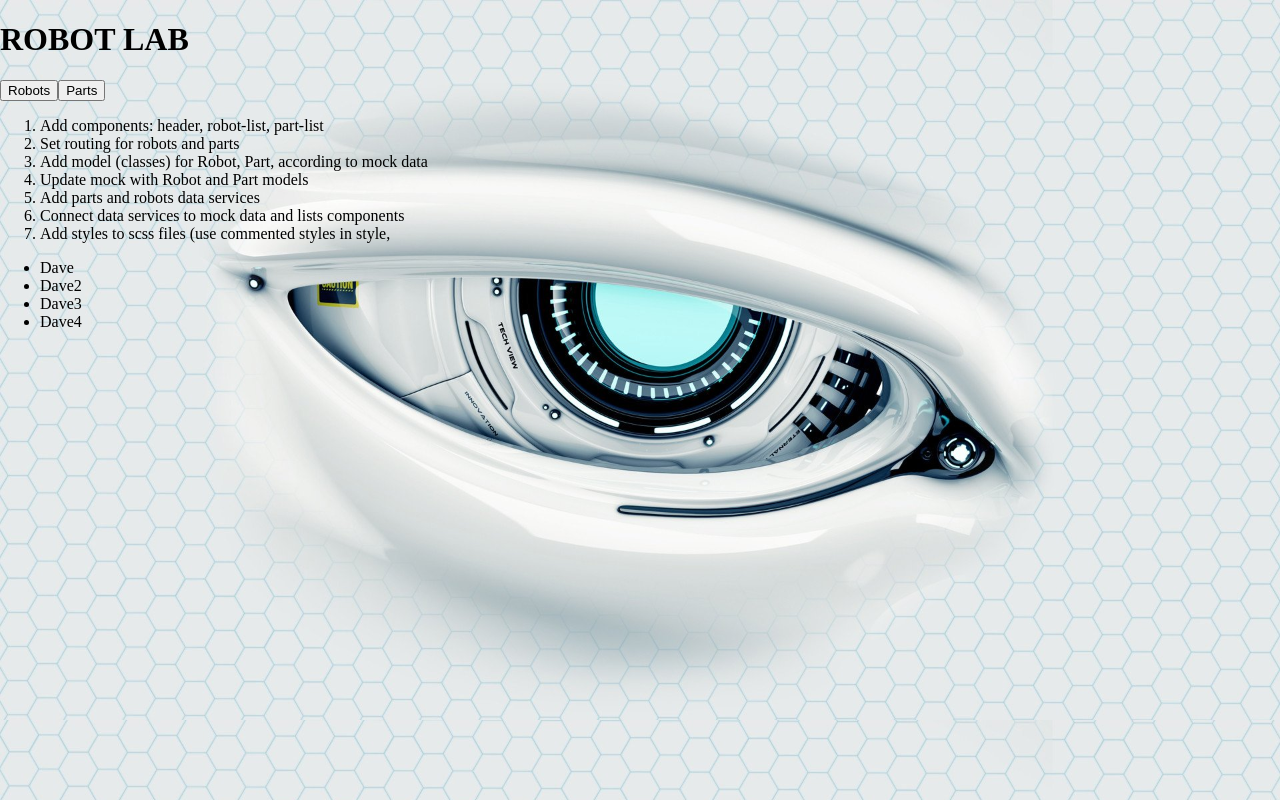
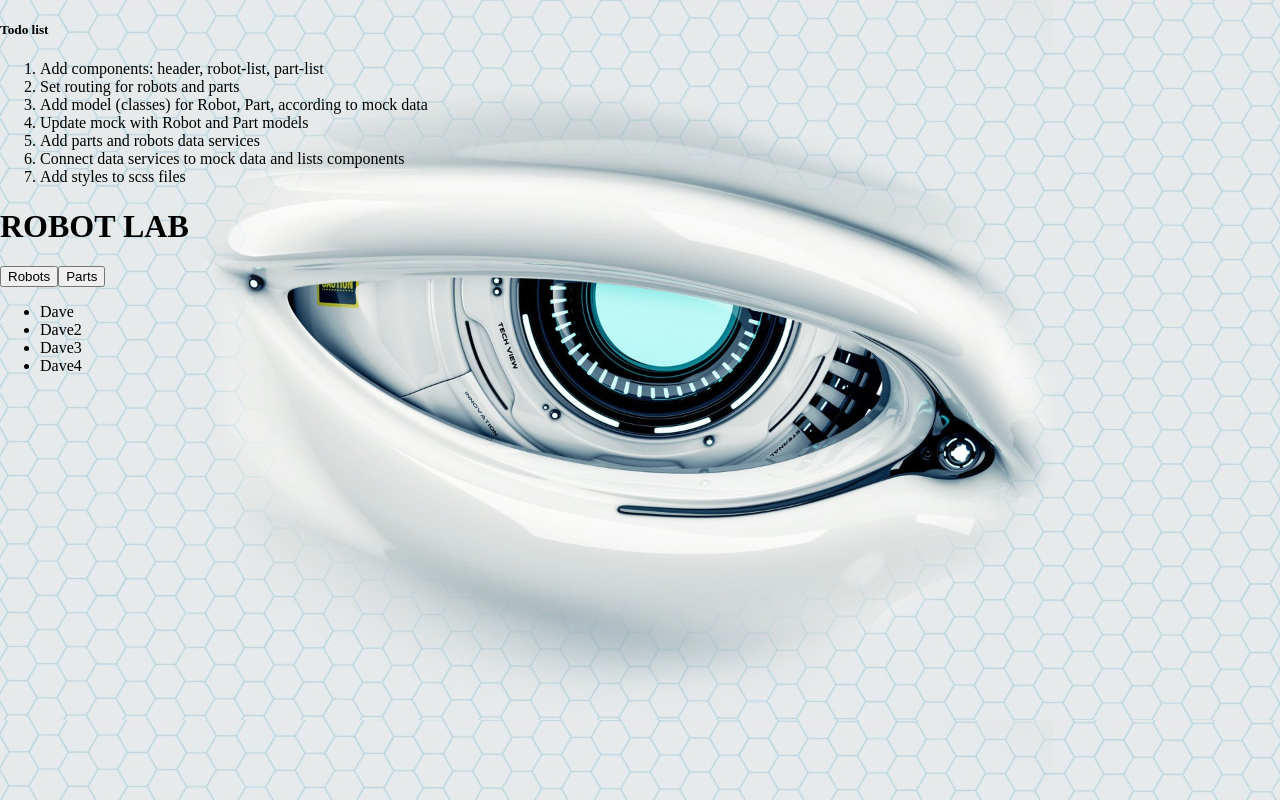
Before and after one commit to WEBbeast2018/robot-lab, an Angular app: page /robots in a window 1280 px wide. Built offline with nearby package versions, Linux system fonts and the light colour scheme.

Commit message:
add styles

```diff
--- a/src/app/app.component.ts
+++ b/src/app/app.component.ts
@@ -3,7 +3,7 @@ import { Component } from '@angular/core';
 @Component({
   selector: 'app-root',
   template: `
-    <app-header></app-header>
+    <h5>Todo list</h5>
     <ol>
       <li>Add components: header, robot-list, part-list</li>
       <li>Set routing for robots and parts </li>
@@ -11,8 +11,9 @@ import { Component } from '@angular/core';
       <li>Update mock with Robot and Part models</li>
       <li>Add parts and robots data services</li>
       <li>Connect data services to mock data and lists components</li>
-      <li>Add styles to scss files (use commented styles in style,</li>
+      <li>Add styles to scss files</li>
     </ol>
+    <app-header></app-header>
     <router-outlet></router-outlet>
   `,
   styleUrls: ['./app.component.scss']
```
